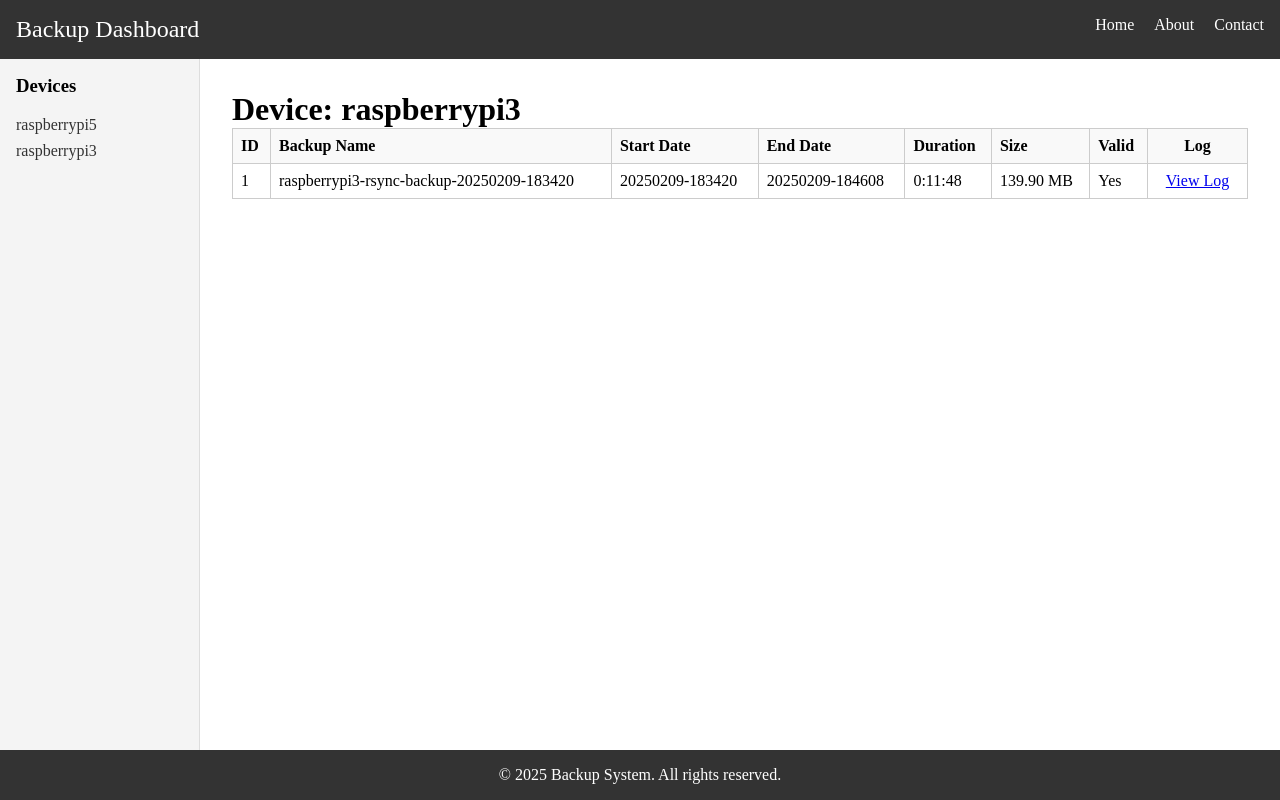
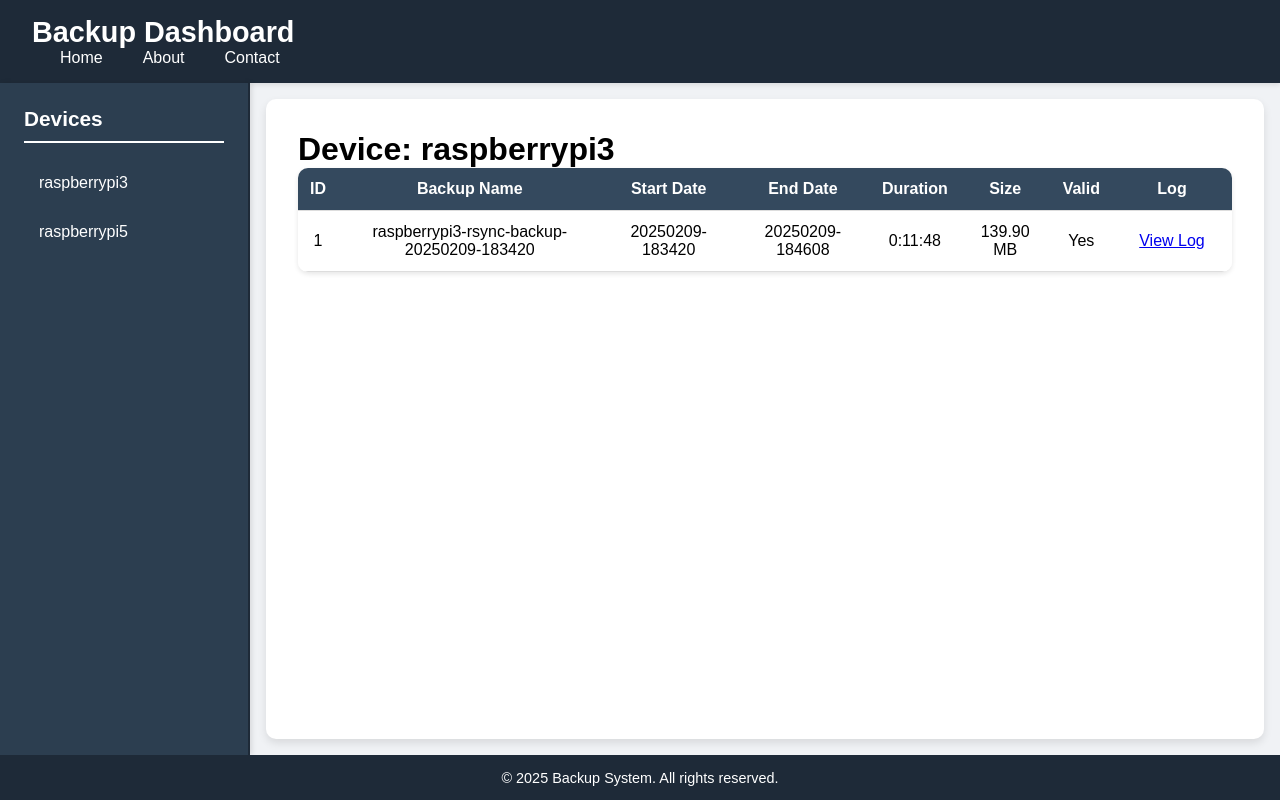
Before and after one commit to TrickShotMLG02/raspiBackupWebInterface, a Flask app: page /device/raspberrypi3 in a window 1280 px wide. Run offline with Flask 3, Linux system fonts and the light colour scheme.

Commit message:
updated style to modern look

```diff
--- a/static/css/style.css
+++ b/static/css/style.css
@@ -1,8 +1,9 @@
-/* Basic reset */
+/* Basic Reset */
 * {
     margin: 0;
     padding: 0;
     box-sizing: border-box;
+    font-family: 'Arial', sans-serif;
 }
 
 /* Wrapper */
@@ -10,30 +11,41 @@
     display: flex;
     flex-direction: column;
     min-height: 100vh;
+    background-color: #f0f2f5;
 }
 
 /* Navbar */
 #navbar {
-    background-color: #333;
+    background-color: #1e2a38;
     color: #fff;
-    padding: 1em;
+    padding: 1em 2em;
+    display: flex;
+    align-items: center;
+    justify-content: space-between;
+    box-shadow: 0 2px 5px rgba(0, 0, 0, 0.1);
 }
 #navbar .brand {
-    font-size: 1.5em;
+    font-size: 1.8em;
+    font-weight: bold;
     text-decoration: none;
-    color: #fff;
+    color: #ffffff;
 }
 #navbar .nav-links {
     list-style: none;
-    float: right;
+    display: flex;
 }
 #navbar .nav-links li {
-    display: inline;
     margin-left: 1em;
 }
 #navbar .nav-links li a {
-    color: #fff;
+    color: #ffffff;
     text-decoration: none;
+    padding: 8px 12px;
+    border-radius: 5px;
+    transition: background 0.3s ease;
+}
+#navbar .nav-links li a:hover {
+    background: rgba(255, 255, 255, 0.2);
 }
 
 /* Main container */
@@ -44,55 +56,117 @@
 
 /* Sidebar */
 #sidebar {
-    width: 200px;
-    background: #f4f4f4;
-    padding: 1em;
-    border-right: 1px solid #ddd;
+    width: 250px;
+    background: #2c3e50;
+    color: #ffffff;
+    padding: 1.5em;
+    border-right: 2px solid #1e2a38;
+    box-shadow: 2px 0 5px rgba(0, 0, 0, 0.1);
 }
 #sidebar h3 {
     margin-bottom: 1em;
+    font-size: 1.3em;
+    border-bottom: 2px solid #ffffff;
+    padding-bottom: 0.5em;
 }
 #sidebar ul {
     list-style: none;
 }
 #sidebar ul li {
-    margin-bottom: 0.5em;
+    margin-bottom: 0.7em;
 }
 #sidebar ul li a {
     text-decoration: none;
-    color: #333;
+    color: #ffffff;
+    display: block;
+    padding: 10px 15px;
+    border-radius: 5px;
+    transition: background 0.3s ease;
+}
+#sidebar ul li a:hover {
+    background: rgba(255, 255, 255, 0.2);
 }
 
 /* Content */
 #content {
     flex: 1;
     padding: 2em;
+    background: #ffffff;
+    border-radius: 10px;
+    margin: 1em;
+    box-shadow: 0 4px 8px rgba(0, 0, 0, 0.1);
 }
 
 /* Footer */
 #footer {
-    background: #333;
-    color: #fff;
+    background: #1e2a38;
+    color: #ffffff;
     text-align: center;
     padding: 1em;
+    font-size: 0.9em;
+    margin-top: auto;
 }
 
-/* Table styling */
+/* Table Styling */
 table {
     width: 100%;
     border-collapse: collapse;
     margin-bottom: 2em;
+    border-radius: 10px;
+    overflow: hidden;
+    box-shadow: 0 2px 5px rgba(0, 0, 0, 0.1);
 }
 table th, table td {
-    border: 1px solid #ccc;
-    padding: 0.5em;
+    padding: 12px;
     text-align: left;
+    border-bottom: 1px solid #ddd;
 }
 table th {
+    background: #34495e;
+    color: #ffffff;
+    font-weight: bold;
+    text-align: center;
+    position: relative;
+}
+table td {
+    background: #ffffff;
+    text-align: center;
+}
+table tr:nth-child(even) td {
     background: #f9f9f9;
 }
-/* Fixed width for the log column */
+
+/* Log File Column */
 table th.log-col, table td.log-col {
-    width: 100px;  /* Adjust as needed */
+    width: 120px;
     text-align: center;
 }
+
+/* Sorting Icons (Prevent Width Change) */
+.sortable {
+    position: relative;
+    padding-right: 20px;
+    cursor: pointer;
+}
+
+
+/* Responsive Design */
+@media (max-width: 768px) {
+    #main-container {
+        flex-direction: column;
+    }
+    #sidebar {
+        width: 100%;
+        text-align: center;
+        border-right: none;
+        padding: 1em;
+    }
+    #sidebar ul {
+        display: flex;
+        flex-wrap: wrap;
+        justify-content: center;
+    }
+    #sidebar ul li {
+        margin: 0.5em;
+    }
+}
--- a/templates/sidebar.html
+++ b/templates/sidebar.html
@@ -2,7 +2,7 @@
     <h3>Devices</h3>
     <ul>
         {% if data %}
-            {% for device in data.keys() %}
+            {% for device in data.keys()|sort %}
                 <li>
                     <a href="{{ url_for('device_view', device=device) }}">
                         {{ device }}
```
